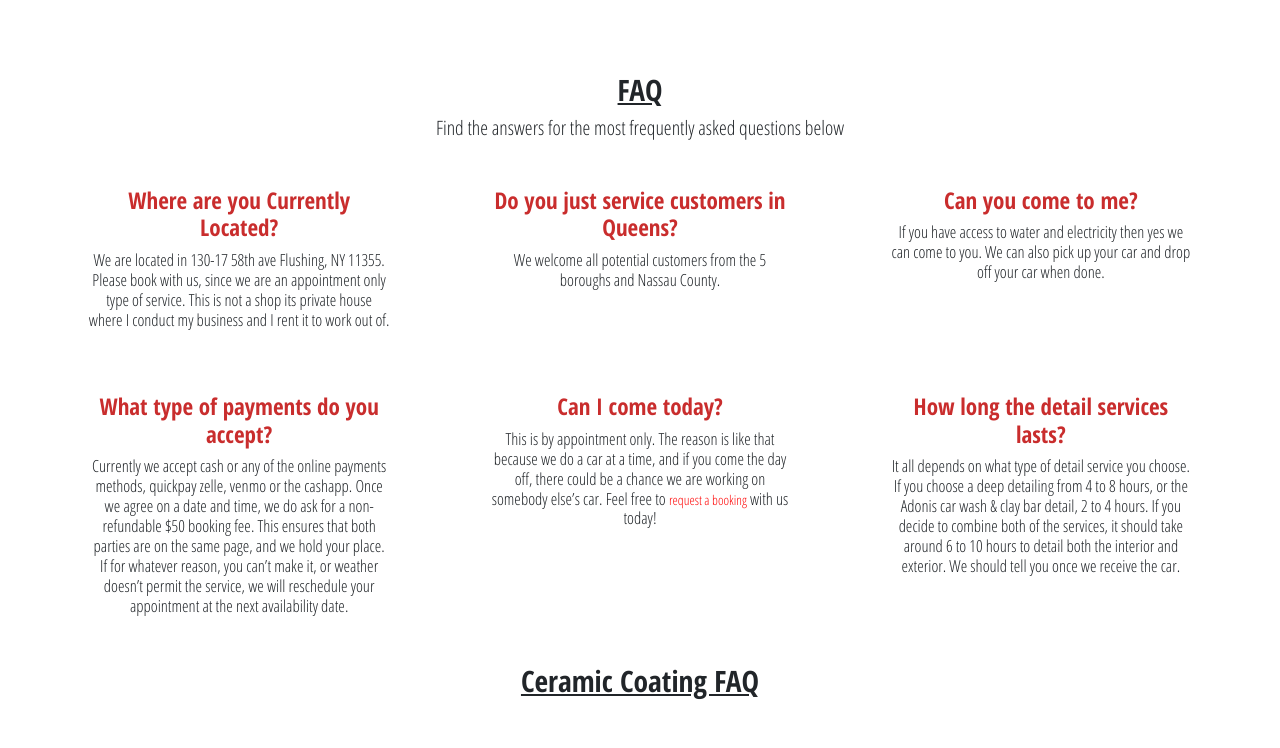
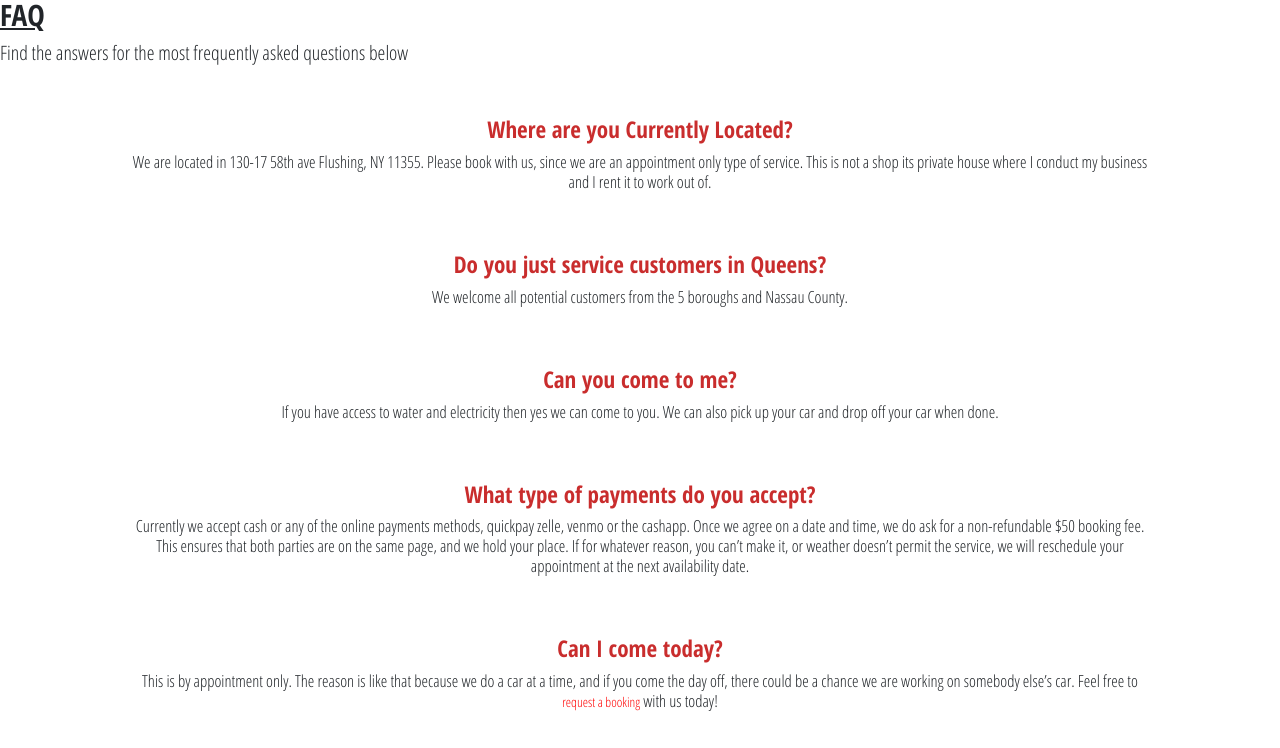
Before and after one commit to kaedennn/Adonis-Auto-Detailing, a React (Create React App) app: page /faq in a window 1280 px wide. Shown: the part 802-1550 px from the top of the page. Built offline with nearby package versions, Linux system fonts and the light colour scheme.

Commit message:
testing again

```diff
--- a/src/pages/detail-services/car-services.styles.css
+++ b/src/pages/detail-services/car-services.styles.css
@@ -126,40 +126,8 @@
     padding: 15px;
 }
 
-
-.faq {
-    display: flex;
-    flex-direction: column;
-    justify-content: center;
-    align-items: center;
-    margin: 75px 4%;
-    text-align: center;
+@media (hover:none) {
+    .car__servicepage__top {
+        background-attachment: initial;
+    }
 }
-
-.questions__container {
-    display: grid;
-    grid-template-columns: repeat(auto-fit, minmax(335px, 1fr));
-    column-gap: 25px;
-    row-gap: 25px;
-    width: 100%;
-    margin-top: 2%;
-    margin-bottom: 25px;
-}
-
-.question {
-    display: flex;
-    flex-direction: column;
-    align-items: center;
-    text-align: center;
-    width: auto;
-}
-
-.question > h3 {
-    color: #c92d2d;
-    font-weight: bold;
-}
-
-.faq > h6 {
-    font-weight: bold;
-    font-style: italic;
-}
```
